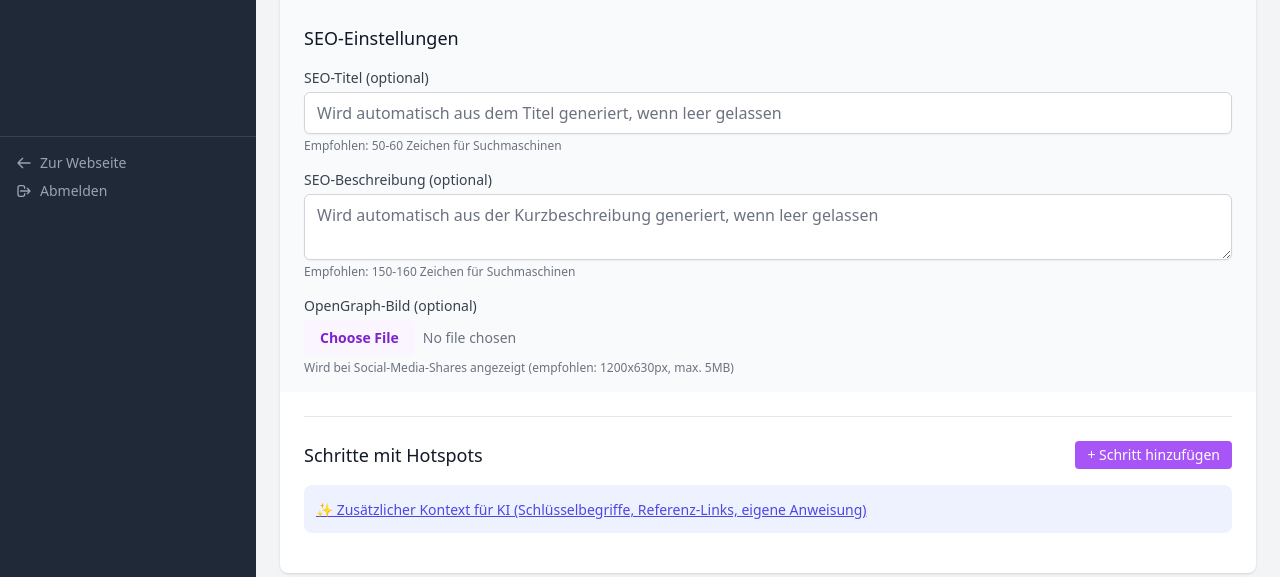
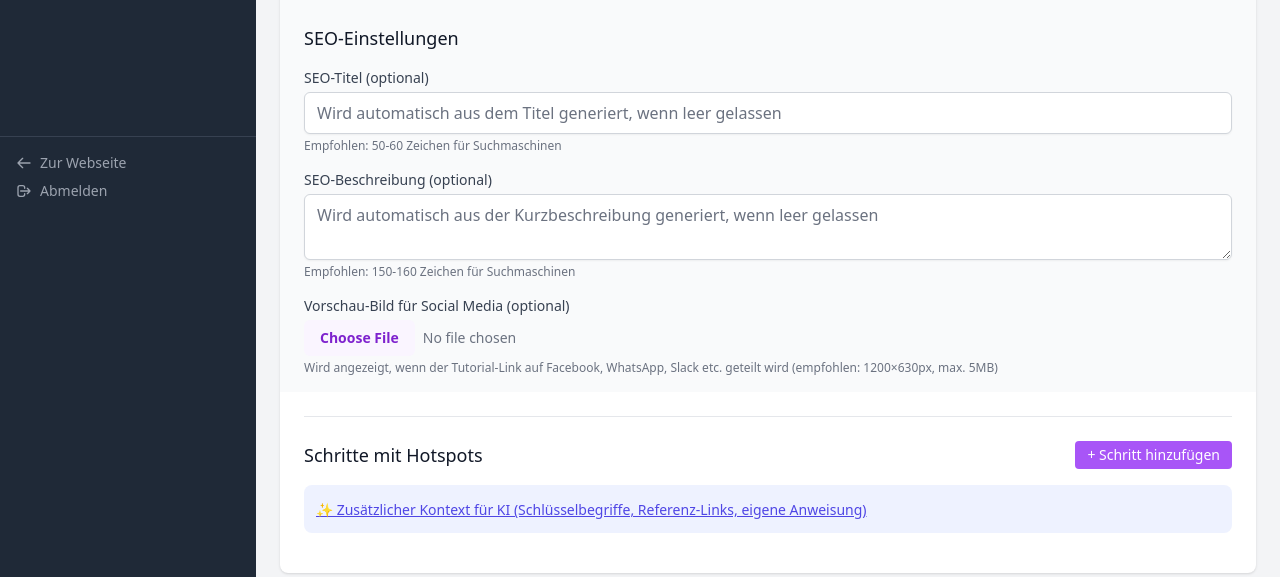
Before and after one commit to kube-csc/KlickDoku, a Laravel app: page /admin/tutorials/create in a window 1280 px wide. Shown: the part 583-1160 px from the top of the page. Run offline with Laravel 12, Linux system fonts and the light colour scheme; a user stored in the database is signed in; data comes from the database, SQL or seed files in the repository; style sheets or scripts are compiled from the project's sources; parts of the project's set-up code (start-up, migrations or seed data) failed here and were passed over; some libraries are stand-ins or nearby versions.

Commit message:
feat: OG-Bild-Upload für Tutorials mit Social-Media-Vorschau
- Datei-Upload für Vorschau-Bild (og_image) im Admin-Panel
- Bildkomprimierung mit Intervention Image (max. 1920px, 80% Qualität)
- Feldname verbessert zu 'Vorschau-Bild für Social Media'
- Live-Vorschau beim Datei-Auswahl
- OG-Bilder auf Tutorial-Übersichtsseite anzeigen
- OG-Bild-URL in show.blade.php und edit.blade.php korrigiert (storage/ Prefix)
- Route-Korrektur: {tutorial:id} für Screenshot-Upload und Schritt-Übersetzungen
- Tutorial-Modell mit getRouteKeyName() = 'slug' für Route Model Binding
- Fehlerbehandlung bei Upload-Fehlern hinzugefügt

Co-authored-by: Junie <junie@jetbrains.com>

```diff
--- a/app/Http/Controllers/Admin/AdminImageController.php
+++ b/app/Http/Controllers/Admin/AdminImageController.php
@@ -129,8 +129,9 @@ class AdminImageController extends Controller
     }
 
     // Screenshot für Tutorial-Schritt hochladen
-    public function storeTutorialScreenshot(Request $request, Tutorial $tutorial)
+    public function storeTutorialScreenshot(Request $request, $tutorialId)
     {
+        $tutorial = Tutorial::findOrFail($tutorialId);
         \Log::info('storeTutorialScreenshot aufgerufen', [
             'tutorial_id' => $tutorial->id,
             'step_id' => $request->input('step_id'),
@@ -277,8 +278,9 @@ class AdminImageController extends Controller
     }
 
     // Screenshot von Tutorial-Schritt löschen
-    public function destroyTutorialScreenshot(Tutorial $tutorial, $step)
+    public function destroyTutorialScreenshot($tutorialId, $step)
     {
+        $tutorial = Tutorial::findOrFail($tutorialId);
         try {
             $stepModel = TutorialStep::findOrFail($step);
 
--- a/app/Http/Controllers/Admin/AdminStepTranslationController.php
+++ b/app/Http/Controllers/Admin/AdminStepTranslationController.php
@@ -47,7 +47,7 @@ class AdminStepTranslationController extends Controller
     /**
      * Schritt-Übersetzung für ein Tutorial speichern oder aktualisieren.
      */
-    public function storeTutorialStep(Request $request, Tutorial $tutorial, $stepId)
+    public function storeTutorialStep(Request $request, $tutorialId, $stepId)
     {
         $validated = $request->validate([
             'locale' => 'required|in:de,en',
@@ -94,7 +94,7 @@ class AdminStepTranslationController extends Controller
     /**
      * Schritt-Übersetzung für ein Tutorial löschen.
      */
-    public function destroyTutorialStep(Tutorial $tutorial, $stepId, string $locale)
+    public function destroyTutorialStep($tutorialId, $stepId, string $locale)
     {
         TutorialStepTranslation::where('tutorial_step_id', $stepId)
             ->where('locale', $locale)
--- a/app/Http/Controllers/Admin/AdminTutorialController.php
+++ b/app/Http/Controllers/Admin/AdminTutorialController.php
@@ -11,6 +11,7 @@ use App\Models\TutorialHotspot;
 use App\Helpers\CacheHelper;
 use Illuminate\Http\Request;
 use Illuminate\Support\Facades\Storage;
+use Illuminate\Support\Facades\Log;
 use Illuminate\Support\Str;
 use Intervention\Image\ImageManager;
 
@@ -42,7 +43,7 @@ class AdminTutorialController extends Controller
             'published' => 'boolean',
             'meta_title' => 'nullable|string|max:255',
             'meta_description' => 'nullable|string',
-            'og_image' => 'nullable|image|mimes:jpeg,png,jpg,gif,webp|max:5120',
+            'og_image' => 'nullable|image|max:5120',
             'steps' => 'nullable|array',
             'steps.*.title' => 'required_with:steps|string|max:255',
             'steps.*.instruction' => 'required_with:steps|string',
@@ -62,7 +63,11 @@ class AdminTutorialController extends Controller
         // OpenGraph-Bild hochladen
         $ogImagePath = null;
         if ($request->hasFile('og_image')) {
-            $ogImagePath = $this->compressAndStore($request->file('og_image'), 'tutorials/' . 'new');
+            try {
+                $ogImagePath = $this->compressAndStore($request->file('og_image'), 'tutorials/' . 'new');
+            } catch (\Exception $e) {
+                $request->session()->flash('error', 'Fehler beim Hochladen des Vorschau-Bilds: ' . $e->getMessage());
+            }
         }
 
         $tutorial = Tutorial::create([
@@ -173,7 +178,7 @@ class AdminTutorialController extends Controller
             'published' => 'boolean',
             'meta_title' => 'nullable|string|max:255',
             'meta_description' => 'nullable|string',
-            'og_image' => 'nullable|image|mimes:jpeg,png,jpg,gif,webp|max:5120',
+            'og_image' => 'nullable|image|max:5120',
             'steps' => 'nullable|array',
             'steps.*.title' => 'required_with:steps|string|max:255',
             'steps.*.instruction' => 'required_with:steps|string',
@@ -193,11 +198,17 @@ class AdminTutorialController extends Controller
         // OpenGraph-Bild hochladen
         $ogImagePath = $tutorial->og_image;
         if ($request->hasFile('og_image')) {
-            // Altes OG-Bild löschen
-            if ($tutorial->og_image) {
-                Storage::disk('public')->delete($tutorial->og_image);
+            try {
+                // Altes OG-Bild löschen
+                if ($tutorial->og_image) {
+                    Storage::disk('public')->delete($tutorial->og_image);
+                }
+                $ogImagePath = $this->compressAndStore($request->file('og_image'), 'tutorials/' . $tutorial->id);
+            } catch (\Exception $e) {
+                Log::error('OG Image Fehler: ' . $e->getMessage());
+                $request->session()->flash('error', 'Fehler beim Hochladen des Vorschau-Bilds.');
+                $ogImagePath = $tutorial->og_image;
             }
-            $ogImagePath = $this->compressAndStore($request->file('og_image'), 'tutorials/' . $tutorial->id);
         }
 
         $tutorial->update([
@@ -318,7 +329,7 @@ class AdminTutorialController extends Controller
         // Auf maximale Breite von 1920px skalieren
         $image->scaleDown(1920, null);
 
-        $extension = $file->getClientOriginalExtension();
+        $extension = strtolower($file->getClientOriginalExtension());
         $filename = Str::uuid() . '.' . $extension;
         $path = $directory . '/' . $filename;
 
--- a/resources/views/admin/tutorials/create.blade.php
+++ b/resources/views/admin/tutorials/create.blade.php
@@ -115,13 +115,13 @@
                     <p class="mt-1 text-xs text-gray-500">Empfohlen: 150-160 Zeichen für Suchmaschinen</p>
                 </div>
                 <div>
-                    <label for="og_image" class="block text-sm font-medium text-gray-700">OpenGraph-Bild (optional)</label>
+                    <label for="og_image" class="block text-sm font-medium text-gray-700">Vorschau-Bild für Social Media (optional)</label>
                     <input type="file" name="og_image" id="og_image" accept="image/*"
                            class="mt-1 block w-full text-sm text-gray-500 file:mr-2 file:py-2 file:px-4 file:rounded-md file:border-0 file:text-sm file:font-semibold file:bg-purple-50 file:text-purple-700 hover:file:bg-purple-100">
                     <div id="og_image_preview" class="mt-2 hidden">
                         <img id="og_image_preview_img" src="" alt="Vorschau" class="max-w-xs rounded-lg border border-gray-200">
                     </div>
-                    <p class="mt-1 text-xs text-gray-500">Wird bei Social-Media-Shares angezeigt (empfohlen: 1200x630px, max. 5MB)</p>
+                    <p class="mt-1 text-xs text-gray-500">Wird angezeigt, wenn der Tutorial-Link auf Facebook, WhatsApp, Slack etc. geteilt wird (empfohlen: 1200×630px, max. 5MB)</p>
                     @error('og_image')
                     <p class="mt-1 text-sm text-red-600">{{ $message }}</p>
                     @enderror
--- a/resources/views/admin/tutorials/edit.blade.php
+++ b/resources/views/admin/tutorials/edit.blade.php
@@ -78,11 +78,11 @@
                     <p class="mt-1 text-xs text-gray-500">Empfohlen: 150-160 Zeichen für Suchmaschinen</p>
                 </div>
                 <div>
-                    <label for="og_image" class="block text-sm font-medium text-gray-700">OpenGraph-Bild (optional)</label>
+                    <label for="og_image" class="block text-sm font-medium text-gray-700">Vorschau-Bild für Social Media (optional)</label>
 
                     @if($tutorial->og_image)
                     <div class="mt-2 mb-3">
-                        <img src="{{ asset($tutorial->og_image) }}" alt="Aktuelles OG-Bild"
+                        <img src="{{ asset('storage/' . $tutorial->og_image) }}" alt="Aktuelles OG-Bild"
                              class="max-w-xs rounded-lg border border-gray-200">
                         <p class="mt-1 text-xs text-gray-500">Aktuelles Bild</p>
                     </div>
@@ -93,7 +93,7 @@
                     <div id="og_image_preview" class="mt-2 hidden">
                         <img id="og_image_preview_img" src="" alt="Vorschau" class="max-w-xs rounded-lg border border-gray-200">
                     </div>
-                    <p class="mt-1 text-xs text-gray-500">Wird bei Social-Media-Shares angezeigt (empfohlen: 1200x630px, max. 5MB)</p>
+                    <p class="mt-1 text-xs text-gray-500">Wird angezeigt, wenn der Tutorial-Link auf Facebook, WhatsApp, Slack etc. geteilt wird (empfohlen: 1200×630px, max. 5MB)</p>
                     @error('og_image')
                     <p class="mt-1 text-sm text-red-600">{{ $message }}</p>
                     @enderror
--- a/resources/views/tutorials/index.blade.php
+++ b/resources/views/tutorials/index.blade.php
@@ -51,7 +51,11 @@
                             $tutCatName = $tutorial->category ? ($tutorial->category->getTranslationAttribute('title', $locale) ?? $tutorial->category->name) : null;
                         @endphp
                         <div class="bg-white rounded-lg shadow hover:shadow-md transition-shadow overflow-hidden">
-                            @if($tutorial->thumbnail_path)
+                            @if($tutorial->og_image)
+                                <div class="h-48 bg-gray-200 overflow-hidden">
+                                    <img src="{{ asset('storage/' . $tutorial->og_image) }}" alt="{{ $tutTitle }}" class="w-full h-full object-cover">
+                                </div>
+                            @elseif($tutorial->thumbnail_path)
                                 <div class="h-48 bg-gray-200 overflow-hidden">
                                     <img src="{{ asset($tutorial->thumbnail_path) }}" alt="{{ $tutTitle }}" class="w-full h-full object-cover">
                                 </div>
--- a/resources/views/tutorials/show.blade.php
+++ b/resources/views/tutorials/show.blade.php
@@ -7,7 +7,7 @@
 @section('og_description', $tutorial->meta_description ?? $tutorialDescription)
 @section('og_type', 'article')
 @if($tutorial->og_image)
-    @section('og_image', asset($tutorial->og_image))
+    @section('og_image', asset('storage/' . $tutorial->og_image))
 @endif
 
 @section('content')
--- a/routes/web.php
+++ b/routes/web.php
@@ -115,9 +115,9 @@ Route::middleware([
         ->name('guide.images.destroy');
     Route::post('guides/{guide:id}/screenshot', [AdminImageController::class, 'storeGuideScreenshot'])
         ->name('guides.screenshot.store');
-    Route::post('tutorials/{tutorial}/screenshot', [AdminImageController::class, 'storeTutorialScreenshot'])
+    Route::post('tutorials/{tutorial:id}/screenshot', [AdminImageController::class, 'storeTutorialScreenshot'])
         ->name('tutorials.screenshot.store');
-    Route::delete('tutorials/{tutorial}/steps/{step}/screenshot', [AdminImageController::class, 'destroyTutorialScreenshot'])
+    Route::delete('tutorials/{tutorial:id}/steps/{step}/screenshot', [AdminImageController::class, 'destroyTutorialScreenshot'])
         ->name('tutorials.screenshot.destroy');
 
     // Kommentar-Moderation
@@ -136,9 +136,9 @@ Route::middleware([
         ->name('guide.step.translations.store');
     Route::delete('guides/{guide}/steps/{stepId}/translations/{locale}', [AdminStepTranslationController::class, 'destroyGuideStep'])
         ->name('guide.step.translations.destroy');
-    Route::post('tutorials/{tutorial}/steps/{stepId}/translations', [AdminStepTranslationController::class, 'storeTutorialStep'])
+    Route::post('tutorials/{tutorial:id}/steps/{stepId}/translations', [AdminStepTranslationController::class, 'storeTutorialStep'])
         ->name('tutorial.step.translations.store');
-    Route::delete('tutorials/{tutorial}/steps/{stepId}/translations/{locale}', [AdminStepTranslationController::class, 'destroyTutorialStep'])
+    Route::delete('tutorials/{tutorial:id}/steps/{stepId}/translations/{locale}', [AdminStepTranslationController::class, 'destroyTutorialStep'])
         ->name('tutorial.step.translations.destroy');
 
     // KI-Beschreibung generieren
```
Also changed, not shown: app/Models/Tutorial.php (+8 -0 lines).
